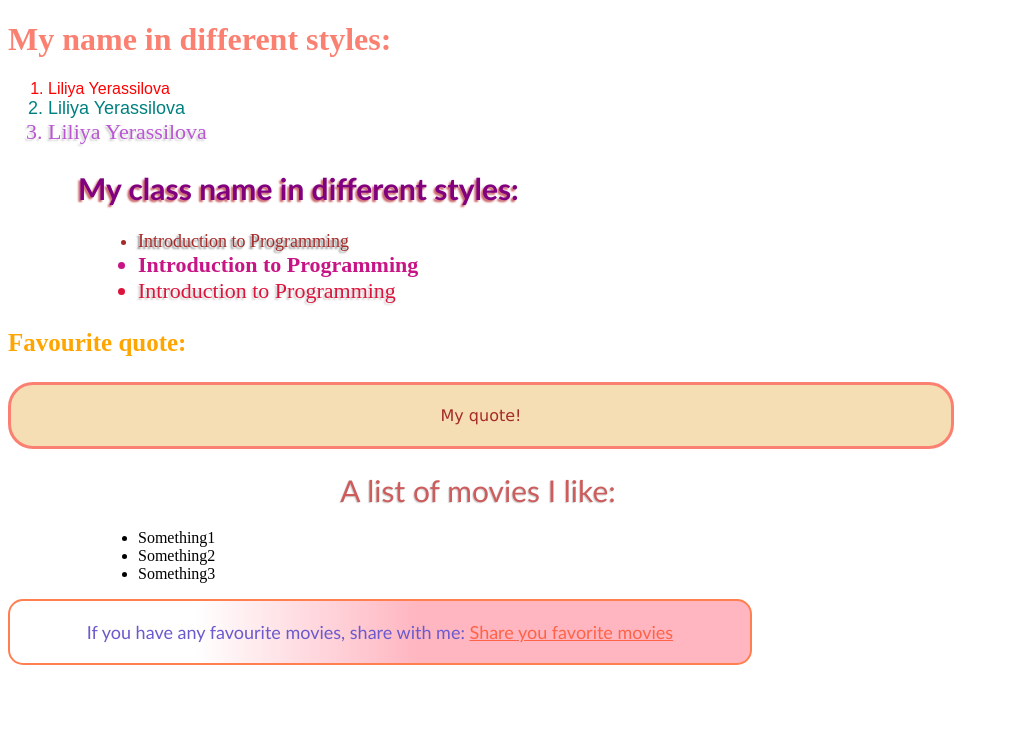
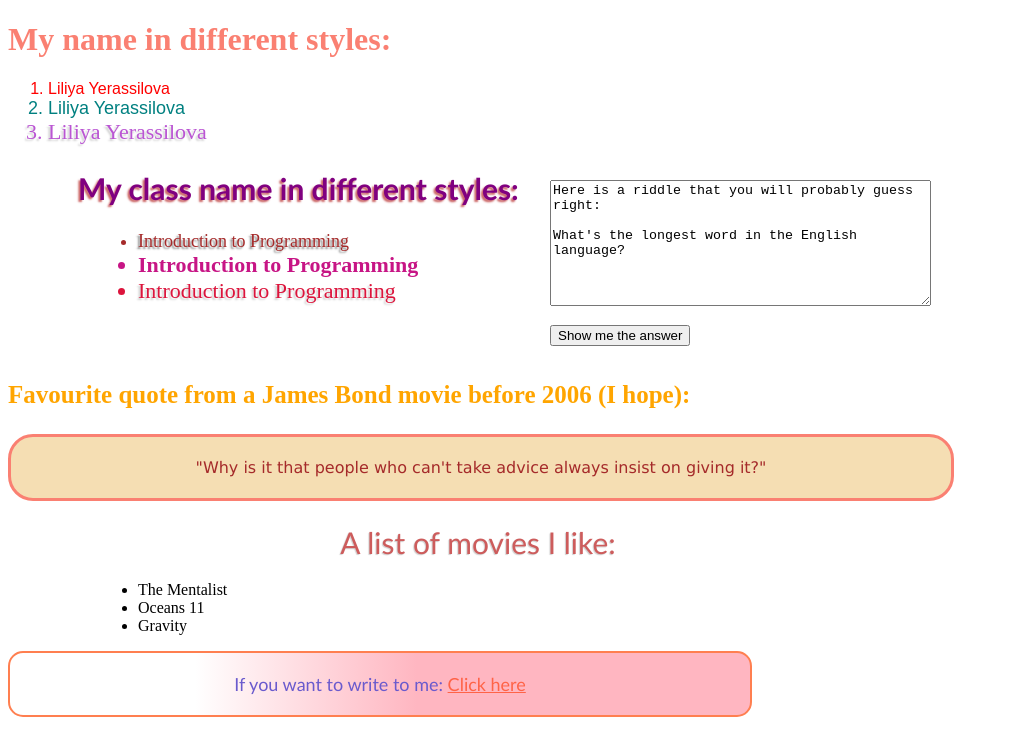
Before and after one commit to Yerassilova/Project-1, a plain HTML site: page index.html in a window 1280 px wide. Shown: the whole page, without its empty margins (0-1009 px from the left). Drawn offline with Linux system fonts and the light colour scheme.

Commit message:
This is almost the final copy
added javascript

```diff
--- a/index.html
+++ b/index.html
@@ -3,13 +3,24 @@
 <!--Liliya Yerassilova
     Introduction to Programming CMPT 120L-111
 	Project 1 - My Web Page-->
-<!--Today is Thuirsday Sept. 18th, 2014-->
-
+<!--Today is Thursday Sept. 18th, 2014-->
   <head>
-      <meta http-equiv="content-type" content="text/html;charset=utf-8"/>
+      <meta http-equiv="Content-Type" content="text/html;charset=utf-8"/>
       <meta name="keywords"           content="project, cmpt 120 class"/>
       <meta name="author"             content="Liliya Yerassilova"/>
-      <title>My First Web Page</title>
+
+      <script type="text/javascript">
+         function firstTest() {
+		      var myNumber = 6;
+			  var textArea = document.getElementById("firstta");
+			   if (myNumber > 1) {
+			    textArea.value = "Smiles. (Because there's a mile between the first and the last letter.)";
+		       }
+				}
+      </script>
+      <title>
+	      My First Web Page
+	  </title>
       <style>
            h1 {color: #FA8072;
 		       font-family: "Times New Roman";
@@ -24,10 +35,9 @@
 		       font-size: 25px;
 			   font-style: bold;
 			   }
-		  div
-		     {color: #A52A2A;
+	      div {color: #A52A2A;
 		       font-size: 16px;
-			   font-family: "Verdana", "Heltevica", sans-serif;
+			   font-family: "Verdana", sans-serif;
 			   align: center;
 			   border: 3px solid #FA8072;
 			   padding: 5px 20px;
@@ -37,9 +47,17 @@
 			   border-radius: 25px; <!--adding rounded corners-->
 			   margin-bottom:20px;
               }
+	     #movies {color: #CD5C5C;
+		          text-shadow: -1px 1px 1px #D0D0D0;
+		          font-family: "Calibri", sans-serif;
+			      font-size: 30px;
+		          border: none;
+		          background: none;
+ 		          width: none;
+			       }
 		    #box2 {color: #6A5ACD;
 		           font-size: 18px;
-			       font-family: "Calibri", "Heltevica", sans-serif;
+			       font-family: "Calibri", sans-serif;
 			       border: 2px solid #FF7F50;
 			       padding: 2px 20px;
 			       background: #E6E6FA;
@@ -51,68 +69,74 @@
 			       border-radius: 15px; <!--adding rounded corners-->
 			       margin-bottom:20px;
 			      }
-
-	       #movies {color: #CD5C5C;
-		            text-shadow: -1px 1px 1px #D0D0D0;
-		            font-family: "Calibri", sans-serif;
-			        font-size: 30px;
-		            border: none;
-		            background: none;
- 		            width: none;
-			       }
-
 		      a   {color: #FF6347;
 		          }
           a:hover {color:purple;
                   }
+	         .btn {position: absolute;
+		           top: 325px;
+			       left: 550px;
+			      }
+	    .firstta {position: absolute;
+			       top: 180px;
+			      left:550px;
+			      }
         </style>
+		<!--All color value were taken from www.w3school.com-->
      </head>
      <body>
           <h1>
 	         My name in different styles:
 	      </h1>
-
 	       <ol>
 	          <li style= "color: red; font-size: 16px; font-family: 'Heltevica', sans-serif">Liliya Yerassilova</li>
 	          <li style= "color: teal; font-size: 18px; font-family: 'Arial', 'Verdana', sans-serif">Liliya Yerassilova</li>
 	          <li style="color: #BA55D3; text-shadow: -2px 2px 2px #D0D0D0; font-size: 22px">Liliya Yerassilova</li>
 	       </ol>
-
 	    <h2>
 	       My class name in different styles:
 	    </h2>
-
 	      <ul style="margin-left:90px">
 	        <li style="color: #A52A2A; text-shadow: -2px 2px 2px #888888; font-size: 18px">Introduction to Programming</li>
 	        <li style="color: #C71585; font-size: 22px; font-weight: bold; font-family: 'Times New Roman', sans-serif">Introduction to Programming</li>
 	        <li style="color: #DC143C; text-shadow: -2px 2px 2px #D0D0D0; font-size: 22px">Introduction to Programming</li>
 	    </ul>
-
-
+		<br />
+		<br />
 	    <h3>
-	        Favourite quote:
+	        Favourite quote from a James Bond movie before 2006 (I hope):
 	    </h3>
-
 	       <div id = "box1">
 	           <p style="text-align:center">
-	               My quote!
+	               "Why is it that people who can't take advice always insist on giving it?"
 	           </p>
 	       </div>
+		   <textarea id = "firstta"
+		             class = "firstta"
+		             rows="8"
+					 cols="45">
+Here is a riddle that you will probably guess right:
+
+What's the longest word in the English language?
+		   </textarea>
+		   <input class = "btn"
+		          type="button"
+                  value="Show me the answer"
+                  onclick="firstTest();" />
 	       <br />
 	       <div id = "movies">
 	           A list of movies I like:
 	       </div>
 	         <ul style = "margin-left: 90px">
-	           <li>Something1</li>
-	           <li>Something2</li>
-	           <li>Something3</li>
+	           <li>The Mentalist</li>
+	           <li>Oceans 11</li>
+	           <li>Gravity</li>
 	         </ul>
-
 	       <div id = "box2">
 	           <p>
-	              If you have any favourite movies, share with me:
-                  <a href="mailto:liliya-er@mail.ru?Subject=Hello%20again" target="_top">
-                  Share you favorite movies</a>
+	               If you want to write to me:
+                  <a href="mailto:liliya-er@mail.ru?Subject=My%20message">
+                      Click here</a>
 	                    <!--ref. from http://www.w3schools.com/html/tryit.asp?filename=tryhtml_mailto-->
                </p>
            </div>
```
Lines whose indentation alone changed are shown as unchanged.
